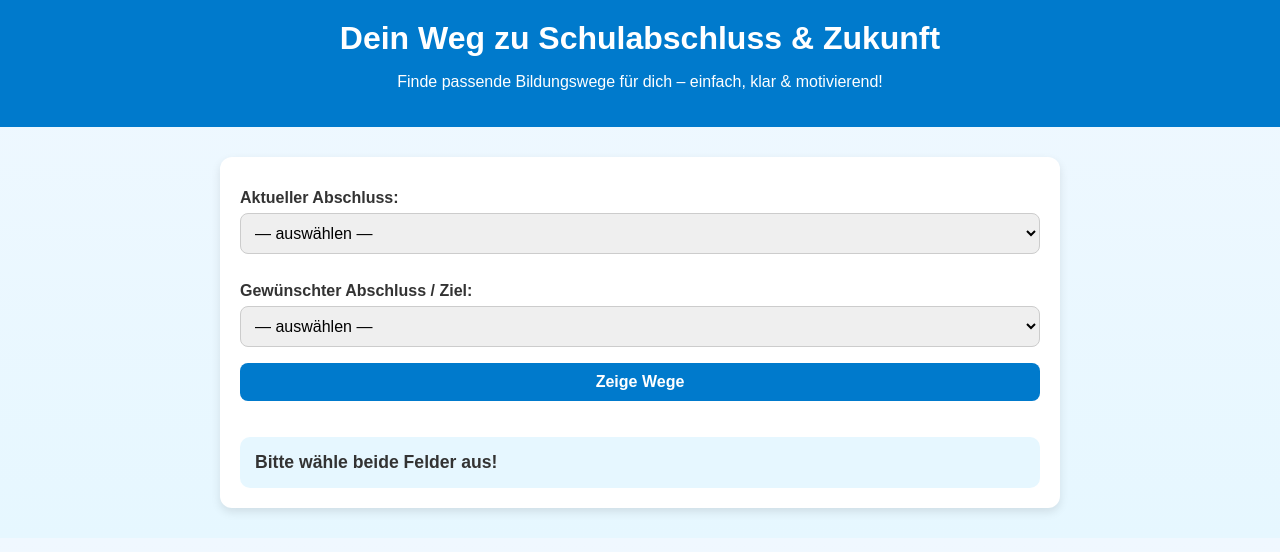
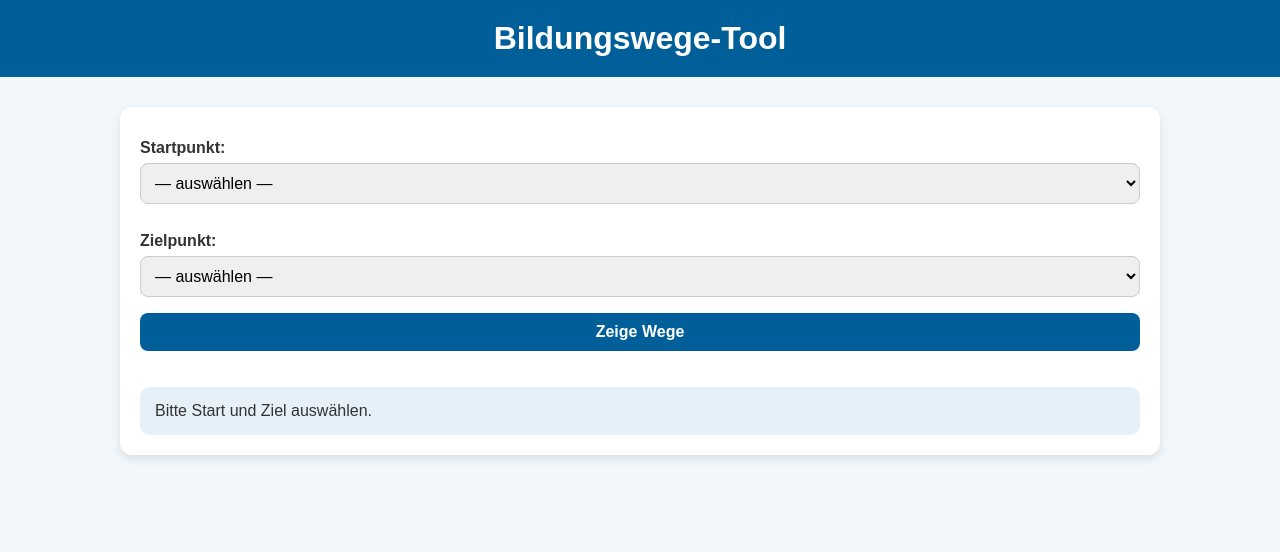
Before and after one commit to meldestellebs-create/bildungswege-tool, a plain HTML site: page index.html in a window 1280 px wide. Both pictures are taken after a click on the button "Zeige Wege". Drawn offline with Linux system fonts and the light colour scheme.

Commit message:
Update index.html

```diff
--- a/index.html
+++ b/index.html
@@ -2,165 +2,144 @@
 <html lang="de">
 <head>
 <meta charset="UTF-8">
-<title>Bildungswege-Tool für Jugendliche</title>
+<title>Bildungswege-Tool</title>
 <style>
-  body {
-    font-family: 'Arial', sans-serif;
-    background: linear-gradient(to bottom, #f0f8ff, #e6f7ff);
-    color: #333;
-    margin: 0;
-    padding: 0;
-  }
-  header {
-    background-color: #007acc;
-    color: white;
-    padding: 20px;
-    text-align: center;
-  }
-  header h1 {
-    margin: 0;
-    font-size: 2rem;
-  }
-  .container {
-    max-width: 800px;
-    margin: 30px auto;
-    padding: 20px;
-    background: white;
-    border-radius: 12px;
-    box-shadow: 0 4px 10px rgba(0,0,0,0.1);
-  }
-  label {
-    font-weight: bold;
-    display: block;
-    margin: 12px 0 6px;
-  }
-  select, button {
-    padding: 10px;
-    width: 100%;
-    border-radius: 8px;
-    border: 1px solid #ccc;
-    margin-bottom: 16px;
-    font-size: 1rem;
-  }
-  button {
-    background-color: #007acc;
-    color: white;
-    border: none;
-    cursor: pointer;
-    font-weight: bold;
-  }
-  button:hover {
-    background-color: #005fa3;
-  }
-  #result {
-    margin-top: 20px;
-    padding: 15px;
-    background-color: #e6f7ff;
-    border-radius: 10px;
-    font-size: 1.1rem;
-  }
-  #result ul {
-    list-style-type: disc;
-    padding-left: 20px;
-  }
+body { font-family: Arial, sans-serif; background:#f2f7fb; color:#333; margin:0; padding:0;}
+header { background:#005f99; color:white; text-align:center; padding:20px 10px;}
+header h1 { margin:0; font-size:2rem;}
+.container { max-width:1000px; margin:30px auto; padding:20px; background:white; border-radius:12px; box-shadow:0 4px 10px rgba(0,0,0,0.1);}
+label { font-weight:bold; display:block; margin:12px 0 6px;}
+select, button { padding:10px; width:100%; border-radius:8px; border:1px solid #ccc; margin-bottom:16px; font-size:1rem;}
+button { background-color:#005f99; color:white; border:none; cursor:pointer; font-weight:bold;}
+button:hover { background-color:#004c7a;}
+#result { margin-top:20px; padding:15px; background-color:#e6f0f8; border-radius:10px; font-size:1rem;}
+.path { margin-bottom:12px; padding:10px; border-left:5px solid #005f99; background:#f9fbfd; border-radius:5px;}
+.path span { display:inline-block; margin-right:5px;}
 </style>
 </head>
 <body>
 
 <header>
-  <h1>Dein Weg zu Schulabschluss & Zukunft</h1>
-  <p>Finde passende Bildungswege für dich – einfach, klar & motivierend!</p>
+<h1>Bildungswege-Tool</h1>
 </header>
 
 <div class="container">
-  <label for="start">Aktueller Abschluss:</label>
+<label for="start">Startpunkt:</label>
 <select id="start">
 <option value="">— auswählen —</option>
-    <option value="kein">Kein Abschluss</option>
+<option value="ohne">Ohne Abschluss</option>
+<option value="sbbz">SBBZ</option>
+<option value="vabo">VABO</option>
+<option value="avdual">AVdual</option>
 <option value="haupt">Hauptschulabschluss</option>
-    <option value="mittlere">Mittlere Reife</option>
+<option value="mittlere">Mittlere Reife/Mittlerer Bildungsabschluss</option>
 <option value="fachhoch">Fachhochschulreife</option>
-    <option value="abitur">Abitur</option>
+<option value="abitur">Abitur/Allgemeine Hochschulreife</option>
+<option value="meister">Meister/Techniker/Fachwirt</option>
 </select>
 
-  <label for="ziel">Gewünschter Abschluss / Ziel:</label>
+<label for="ziel">Zielpunkt:</label>
 <select id="ziel">
 <option value="">— auswählen —</option>
+<option value="bve">BVE</option>
+<option value="foerderschule">Förderschulabschluss</option>
+<option value="vab">VAB</option>
+<option value="sonderberufsschule">Sonderberufsschule</option>
 <option value="haupt">Hauptschulabschluss</option>
-    <option value="mittlere">Mittlere Reife</option>
+<option value="berufsabschluss">Berufsabschluss</option>
+<option value="mittlere">Mittlere Reife/Mittlerer Bildungsabschluss</option>
 <option value="fachhoch">Fachhochschulreife</option>
-    <option value="abitur">Abitur</option>
-    <option value="ausbildung">Berufsabschluss</option>
-    <option value="studium">Studium</option>
+<option value="abitur">Abitur/Allg. Hochschulreife</option>
+<option value="meister">Meister/Techniker/Fachwirt</option>
+<option value="studium">Bachelor/Master/Promotion</option>
 </select>
 
-  <button onclick="berechneWege()">Zeige Wege</button>
+<button onclick="showPaths()">Zeige Wege</button>
 
 <div id="result"></div>
 </div>
 
 <script>
-// Erweiterte Bildungslogik für mehr Auswahlmöglichkeiten
-const bildungslogik = {
-  kein: {
-    haupt: ["AVdual Vorbereitung", "Berufsorientierung"],
-    mittlere: ["AVdual + 2-jährige Berufsfachschule", "AVdual + Duale Ausbildung mit mittlerer Anerkennung"],
-    fachhoch: ["AVdual + weiterführende Schulform (Berufskolleg)"],
-    abitur: ["AVdual + Berufliches Gymnasium oder Abendschule"],
-    ausbildung: ["AVdual + Duale Ausbildung"],
-    studium: ["Zuerst Abitur notwendig, dann Studium"]
+const paths = {
+  "ohne": {
+    "haupt":["AVdual → Hauptschulabschluss"],
+    "mittlere":["AVdual → 2-jährige Berufsfachschule → Mittlere Reife","AVdual → Duale Ausbildung → Mittlere Reife","AVdual → Abendschule / Nachholabschluss → Mittlere Reife"],
+    "berufsabschluss":["AVdual → Duale Ausbildung"],
+    "fachhoch":["AVdual → Berufskolleg → Fachhochschulreife"],
+    "abitur":["AVdual → Berufliches Gymnasium → Abitur"],
+    "meister":["AVdual → Duale Ausbildung → Aufstiegsfortbildung → Meister/Techniker/Fachwirt"],
+    "studium":["AVdual → Abitur → Studium"]
   },
-  haupt: {
-    haupt: ["Du hast den gleichen Abschluss"],
-    mittlere: ["2-jährige Berufsfachschule", "Duale Ausbildung mit mittlerer Anerkennung"],
-    fachhoch: ["Berufskolleg", "Gymnasiale Oberstufe nach Berufsausbildung"],
-    abitur: ["Berufliches Gymnasium oder Abendschule (BOS)"],
-    ausbildung: ["Duale Ausbildung", "Berufsfachschule mit Berufsausbildung"],
-    studium: ["Zuerst Abitur notwendig"]
+  "sbbz": {
+    "haupt":["SBBZ → Hauptschulabschluss"],
+    "mittlere":["SBBZ → Mittlere Reife","SBBZ → Berufsfachschule → Mittlere Reife"],
+    "berufsabschluss":["SBBZ → Duale Ausbildung","SBBZ → Berufsfachschule + Praxis → Duale Ausbildung"],
+    "fachhoch":["SBBZ → Berufskolleg → Fachhochschulreife"],
+    "abitur":["SBBZ → Berufliches Gymnasium → Abitur"],
+    "meister":["SBBZ → Duale Ausbildung → Aufstiegsfortbildung → Meister/Techniker/Fachwirt"],
+    "studium":["SBBZ → Abitur → Studium"]
   },
-  mittlere: {
-    haupt: ["Höherer Abschluss vorhanden"],
-    mittlere: ["Du hast den gleichen Abschluss"],
-    fachhoch: ["Berufskolleg", "Gymnasiale Oberstufe nach Berufsausbildung"],
-    abitur: ["Gymnasiale Oberstufe", "Berufliches Gymnasium"],
-    ausbildung: ["Duale Ausbildung", "Berufsfachschule"],
-    studium: ["Studium nach Abitur möglich"]
+  "vabo": {
+    "haupt":["VABO → AVdual → Hauptschulabschluss"],
+    "mittlere":["VABO → AVdual → Mittlere Reife"],
+    "berufsabschluss":["VABO → AVdual → Duale Ausbildung"],
+    "fachhoch":["VABO → AVdual → Berufskolleg → Fachhochschulreife"],
+    "abitur":["VABO → AVdual → Berufliches Gymnasium → Abitur"],
+    "meister":["VABO → AVdual → Duale Ausbildung → Aufstiegsfortbildung → Meister/Techniker/Fachwirt"],
+    "studium":["VABO → AVdual → Abitur → Studium"]
   },
-  fachhoch: {
-    haupt: ["Höherer Abschluss vorhanden"],
-    mittlere: ["Höherer Abschluss vorhanden"],
-    fachhoch: ["Du hast den gleichen Abschluss"],
-    abitur: ["Berufliches Gymnasium oder weiterführende Schulformen"],
-    ausbildung: ["Duale Ausbildung möglich"],
-    studium: ["Studium mit fachgebundener Berechtigung"]
+  "avdual": {
+    "haupt":["AVdual → Hauptschulabschluss"],
+    "mittlere":["AVdual → 2-jährige Berufsfachschule → Mittlere Reife","AVdual → Duale Ausbildung → Mittlere Reife","AVdual → Berufsfachschule + Praxis → Mittlere Reife"],
+    "berufsabschluss":["AVdual → Duale Ausbildung","AVdual → Berufsfachschule + Praxis → Duale Ausbildung"],
+    "fachhoch":["AVdual → Berufskolleg → Fachhochschulreife"],
+    "abitur":["AVdual → Berufliches Gymnasium → Abitur"],
+    "meister":["AVdual → Duale Ausbildung → Aufstiegsfortbildung → Meister/Techniker/Fachwirt"],
+    "studium":["AVdual → Abitur → Studium"]
   },
-  abitur: {
-    haupt: ["Höherer Abschluss vorhanden"],
-    mittlere: ["Höherer Abschluss vorhanden"],
-    fachhoch: ["Höherer Abschluss vorhanden"],
-    abitur: ["Du hast den gleichen Abschluss"],
-    ausbildung: ["Duale Ausbildung möglich"],
-    studium: ["Studium an Hochschule möglich"]
+  "haupt": {
+    "mittlere":["Hauptschulabschluss → 2-jährige Berufsfachschule → Mittlere Reife","Hauptschulabschluss → Duale Ausbildung → Mittlere Reife","Hauptschulabschluss → Abendschule / Nachholabschluss → Mittlere Reife"],
+    "berufsabschluss":["Hauptschulabschluss → Duale Ausbildung","Hauptschulabschluss → Berufsfachschule + Praxis → Duale Ausbildung"],
+    "fachhoch":["Hauptschulabschluss → Berufskolleg → Fachhochschulreife"],
+    "abitur":["Hauptschulabschluss → Berufliches Gymnasium → Abitur","Hauptschulabschluss → Abendschule / BOS → Abitur"],
+    "meister":["Hauptschulabschluss → Duale Ausbildung → Aufstiegsfortbildung → Meister/Techniker/Fachwirt"],
+    "studium":["Hauptschulabschluss → Berufliches Gymnasium → Abitur → Studium","Hauptschulabschluss → Abendschule / BOS → Abitur → Studium"]
+  },
+  "mittlere": {
+    "fachhoch":["Mittlere Reife → Berufskolleg → Fachhochschulreife","Mittlere Reife → Gymnasiale Oberstufe → Fachhochschulreife"],
+    "abitur":["Mittlere Reife → Gymnasiale Oberstufe → Abitur","Mittlere Reife → Berufliches Gymnasium → Abitur"],
+    "berufsabschluss":["Mittlere Reife → Duale Ausbildung","Mittlere Reife → Berufsfachschule → Duale Ausbildung"],
+    "meister":["Mittlere Reife → Duale Ausbildung → Aufstiegsfortbildung → Meister/Techniker/Fachwirt"],
+    "studium":["Mittlere Reife → Berufliches Gymnasium → Abitur → Studium"]
+  },
+  "fachhoch": {
+    "abitur":["Fachhochschulreife → Berufliches Gymnasium → Abitur"],
+    "meister":["Fachhochschulreife → Berufsabschluss → Aufstiegsfortbildung → Meister/Techniker/Fachwirt"],
+    "studium":["Fachhochschulreife → Studium"]
+  },
+  "abitur": {
+    "meister":["Abitur → Berufsabschluss → Aufstiegsfortbildung → Meister/Techniker/Fachwirt"],
+    "studium":["Abitur → Studium"]
+  },
+  "meister": {
+    "studium":["Meister/Techniker/Fachwirt → Studium"]
   }
 };
 
-function berechneWege() {
+function showPaths(){
   const s = document.getElementById("start").value;
   const z = document.getElementById("ziel").value;
   const out = document.getElementById("result");
-
-  if (!s || !z) {
-    out.innerHTML = "<strong>Bitte wähle beide Felder aus!</strong>";
-    return;
-  }
-
-  const result = bildungslogik[s]?.[z];
-
-  if (result) {
-    out.innerHTML = "<strong>Mögliche Wege:</strong><ul>" + result.map(w => "<li>" + w + "</li>").join("") + "</ul>";
-  } else {
-    out.innerHTML = "<strong>Keine Wege gefunden für diese Kombination.</strong>";
-  }
+  out.innerHTML = "";
+  if(!s || !z){ out.innerHTML = "Bitte Start und Ziel auswählen."; return; }
+  const sPaths = paths[s]?.[z];
+  if(!sPaths || sPaths.length === 0){ out.innerHTML = "Keine Wege gefunden."; return; }
+  sPaths.forEach(pf=>{
+    const div = document.createElement("div");
+    div.className = "path";
+    div.textContent = pf;
+    out.appendChild(div);
+  });
 }
 </script>
 
```
Lines whose indentation alone changed are shown as unchanged.
